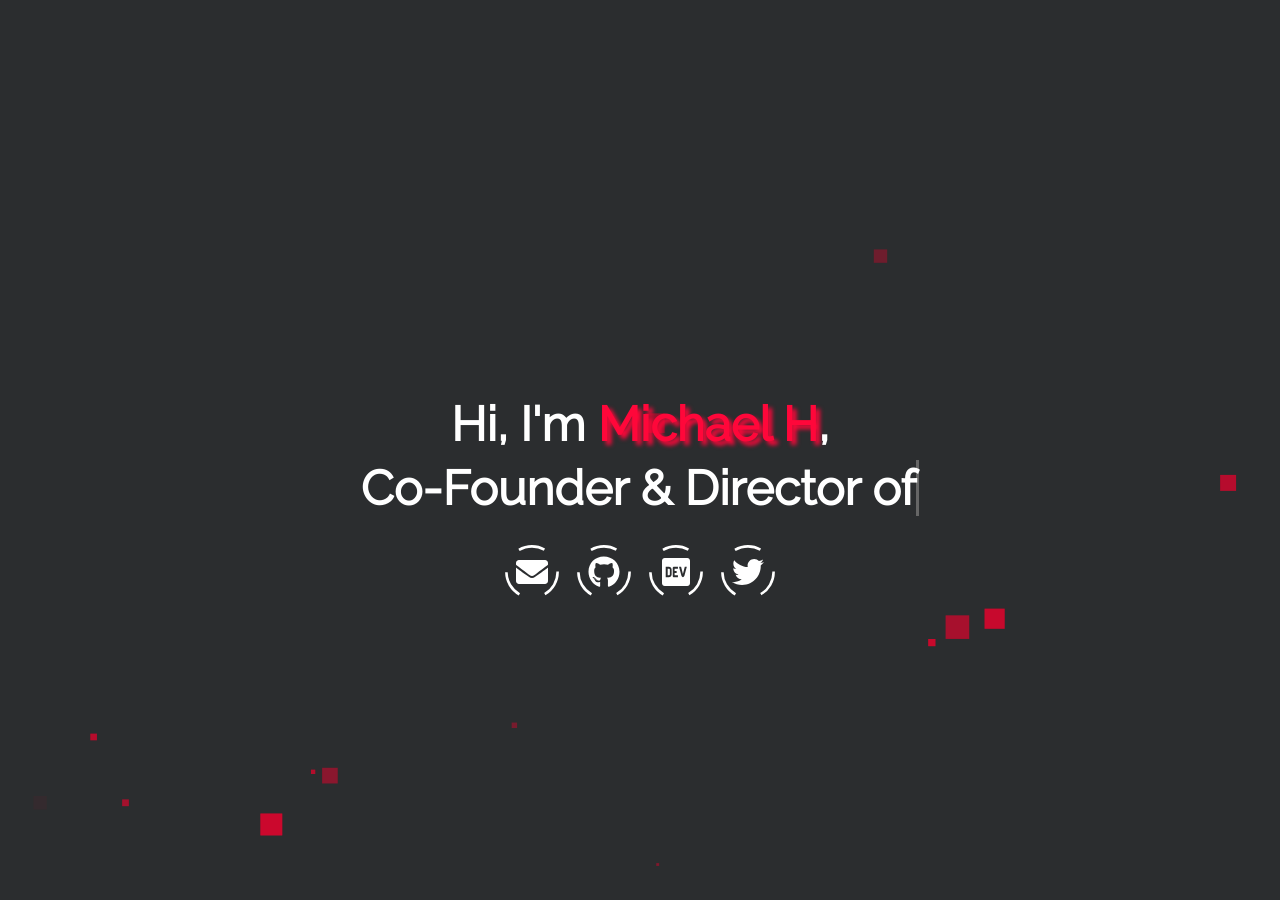
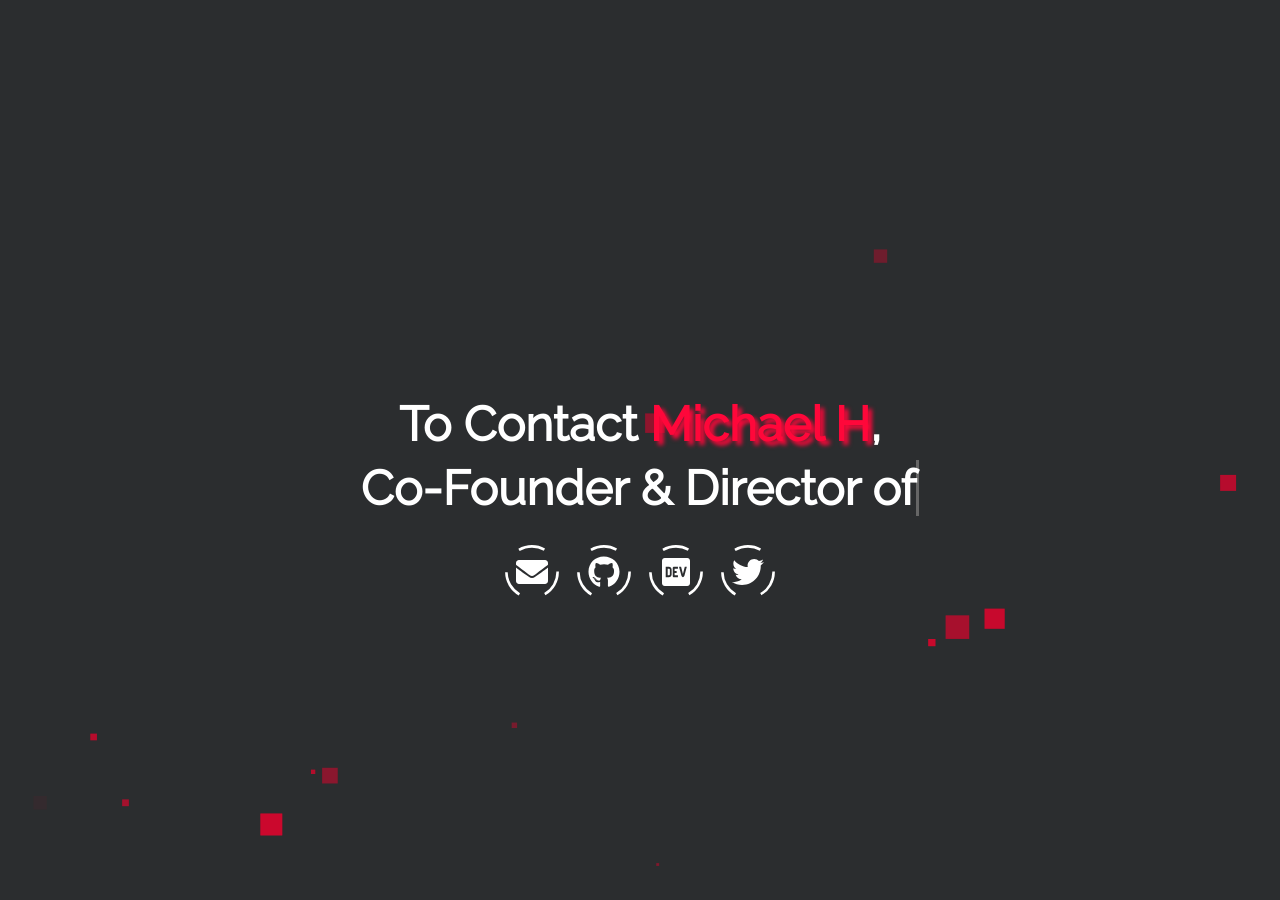
Before and after one commit to MichaelHDesigns/contact, a Jekyll site: the page built from index.html, in a window 1280 px wide and 900 px high. Built offline with Jekyll 4.4.1, drawn with Linux system fonts in a browser that asks for light colours.

Commit message:
Update landing-page.html

```diff
--- a/_includes/landing-page.html
+++ b/_includes/landing-page.html
@@ -1,6 +1,6 @@
 <div id="landing">
   <div class="landing-title">
-    <h1>Hi, I&#39;m
+    <h1>To Contact
       <span class="highlight-title">{{site.username}}</span>,
     </h1>
     <h1>
```
